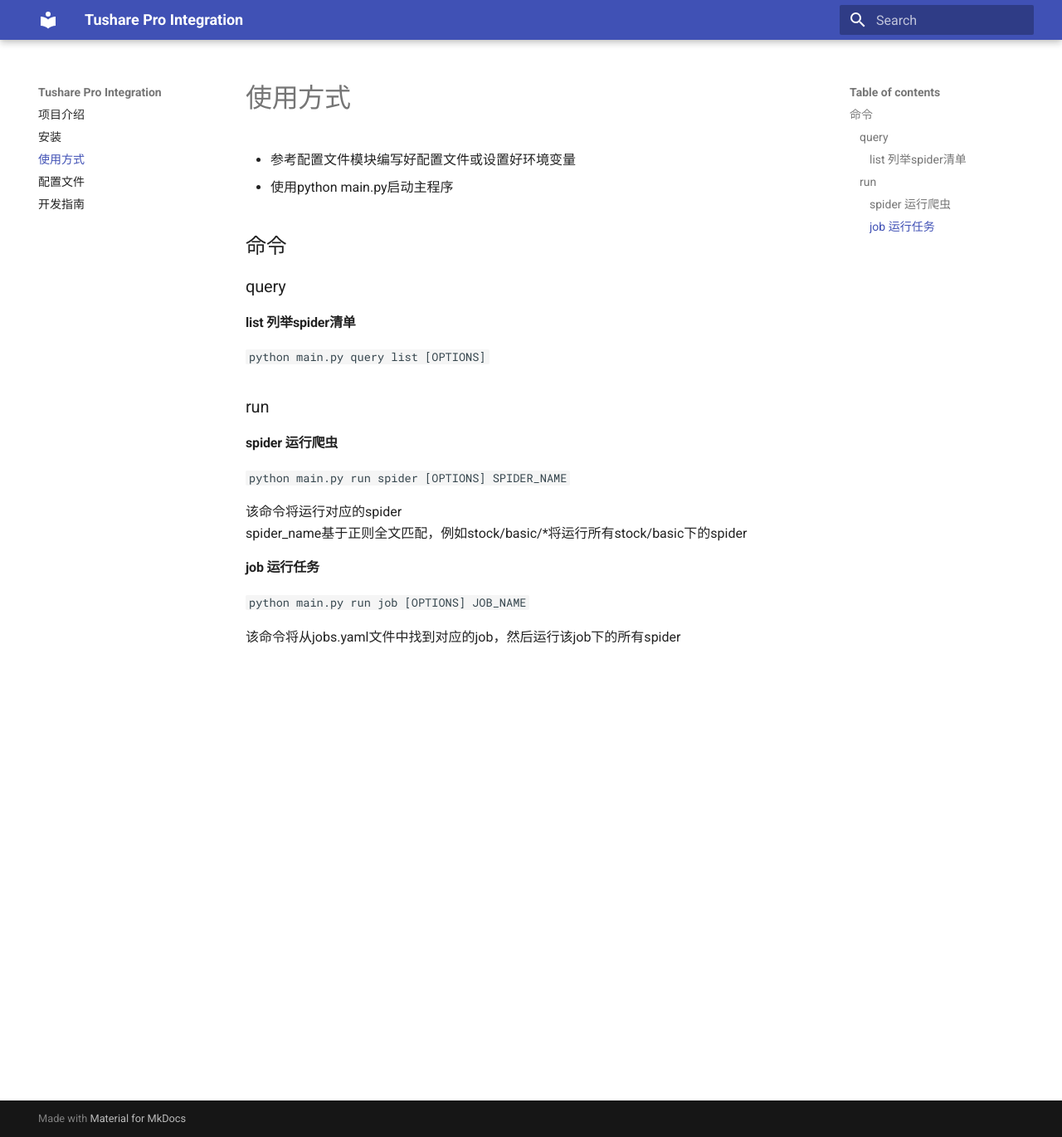
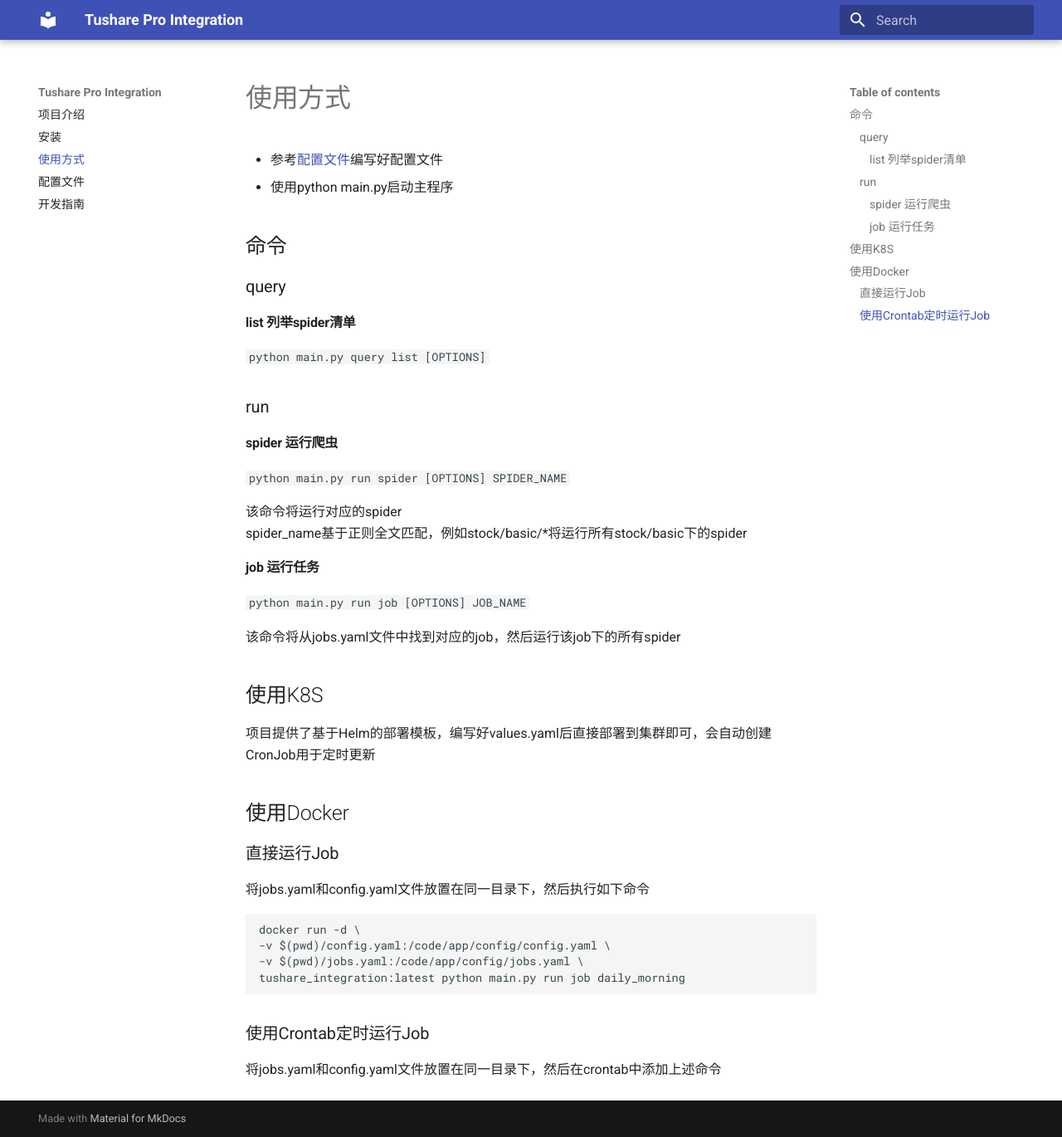
Before and after one commit to zhangbc97/tushare-integration, an MkDocs documentation site: the page built from docs/usage.md, in a window 1280 px wide and 1370 px high. Shown: the whole window at 83% size. Built offline with MkDocs 1.6.1 and Material for MkDocs 9.7.7, drawn with Linux system fonts in a browser that asks for light colours.

````diff
--- a/docs/settings.md
+++ b/docs/settings.md
@@ -7,7 +7,28 @@
 - 环境变量的优先级高于配置文件
 - 部分配置项未在文档中列举，意味着不建议修改
 
-### 可用的配置项
+### jobs.yaml
+
+项目支持使用jobs.yaml配置文件来简化采集配置，一个job中可以包含多个spider，可以通过定制jobs.yaml文件来按批次采集数据。
+**项目本身并不支持使用Cron表达式自动进行定时采集，需要用户自行配置定时任务，使用K8S的用户将会自动创建CronJob**
+
+配置文件示例如下
+
+```yaml
+cronjob:
+  - name: daily_morning
+    cron_expr: '0 8 * * 1-5'   # 非K8S部署下该参数不生效
+    spiders:
+      - name: "stock/basic/stock_basic"
+      - name: "stock/basic/stock_company"
+  - name: daily_open
+    cron_expr: '40 9 * * 1-5'
+    spiders:
+      - name: "stock/quotes/adj_factor"
+      - name: "stock/special/.*"    # 支持使用正则表达式匹配（全文匹配）
+```
+
+### config.yaml
 
 #### Tushare相关
 
--- a/docs/usage.md
+++ b/docs/usage.md
@@ -1,6 +1,6 @@
 # 使用方式
 
-- 参考配置文件模块编写好配置文件或设置好环境变量
+- 参考[配置文件](settings.md)编写好配置文件
 - 使用python main.py启动主程序
 
 ## 命令
@@ -25,3 +25,24 @@
 `python main.py run job [OPTIONS] JOB_NAME`
 
 该命令将从jobs.yaml文件中找到对应的job，然后运行该job下的所有spider
+
+## 使用K8S
+
+项目提供了基于Helm的部署模板，编写好values.yaml后直接部署到集群即可，会自动创建CronJob用于定时更新
+
+## 使用Docker
+
+### 直接运行Job
+
+将jobs.yaml和config.yaml文件放置在同一目录下，然后执行如下命令
+
+```shell
+docker run -d \
+-v $(pwd)/config.yaml:/code/app/config/config.yaml \
+-v $(pwd)/jobs.yaml:/code/app/config/jobs.yaml \
+tushare_integration:latest python main.py run job daily_morning
+```
+
+### 使用Crontab定时运行Job
+
+将jobs.yaml和config.yaml文件放置在同一目录下，然后在crontab中添加上述命令
````
Also changed, not shown: other parts of docs/settings.md (+9 -9 lines), README.md (+1 -1 lines), docs/index.md (+1 -1 lines), docs/install.md (+5 -1 lines), 3 other files.
